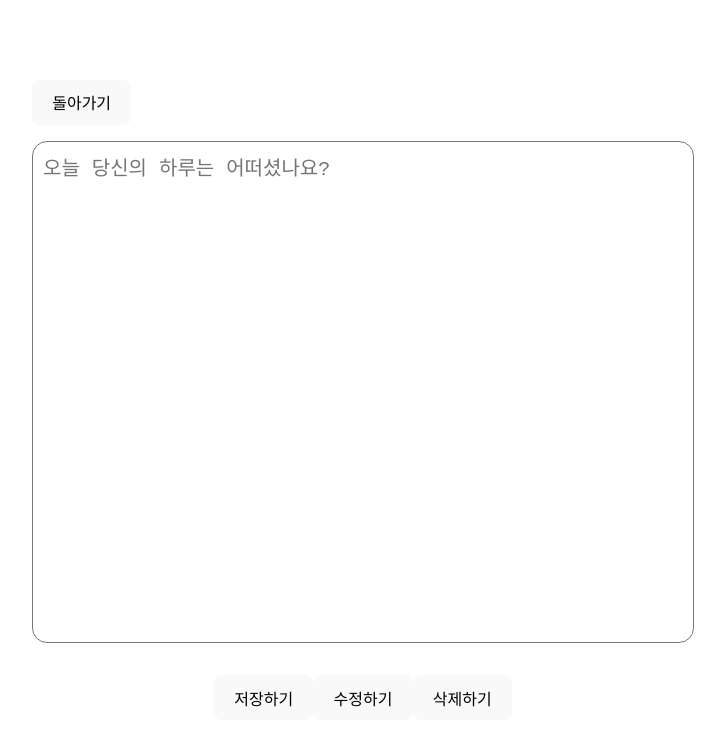
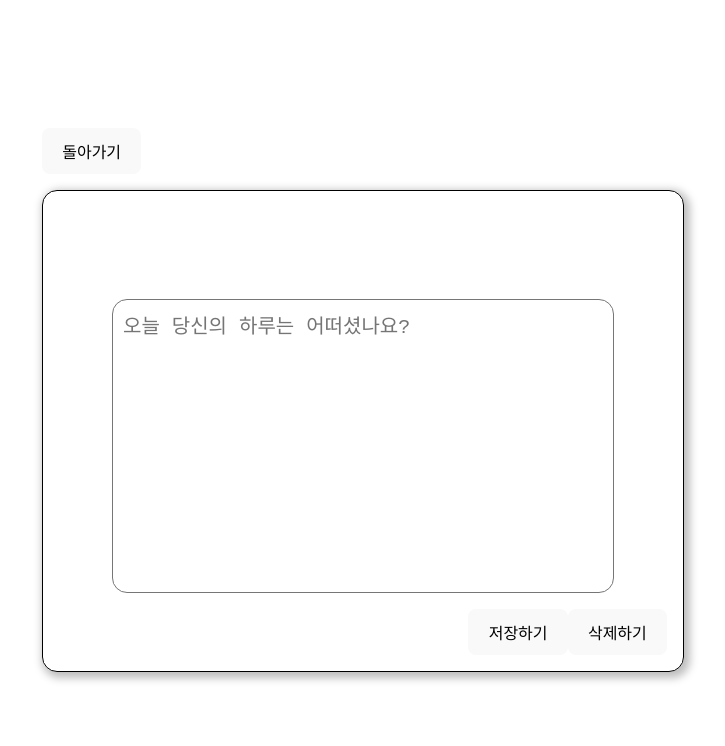
Before and after one commit to Db0111/Diary, a React (Vite) app in the folder diary/: page /diary/edit in a window 1280 px wide. Shown: the top 746 px of the page, without its empty margins (277-1002 px from the left). Built offline with nearby package versions, Linux system fonts and the light colour scheme.

Commit message:
일기 작성 페이지 스타일링 적용

```diff
--- a/diary/src/App.css
+++ b/diary/src/App.css
@@ -32,19 +32,35 @@
   font-family: sans-serif;
   font-size: 2rem;
 }
+.DiaryInputContainer {
+  display: flex;
+  flex-direction: column;
+  width: 40rem;
+  height: 30rem;
+  border: 1px solid black;
+  border-radius: 15px;
+  box-shadow: 3px 3px 8px 3px #bebebe;
 
+}
 .DiaryInput{
   font-size: 1rem;
   display: flex;
-  width: 40rem;
-  height: 30rem;
+  margin: auto;
+  width: 30rem;
+  height: 17rem;
   resize: none;
   border-radius: 15px;
   border-width: 1px;
   padding: 10px;
-  margin-bottom: 2rem;
+  margin-bottom: 1rem;
 }
 
 .DiaryInput::placeholder {
   font-size: 20px;
 }
+
+.buttonContainer {
+  display: flex;
+  justify-content: right;
+  margin: 0 1rem 1rem 0;
+}
--- a/diary/src/DiaryEditPage.jsx
+++ b/diary/src/DiaryEditPage.jsx
@@ -30,6 +30,7 @@ export function DiaryEdit() {
         }
     }
 
+
     const handleRemove = () => {
         // 직접 localStorage에 값에서 삭제
             localStorage.removeItem(date, text);
@@ -47,6 +48,7 @@ export function DiaryEdit() {
             {/* 누른 날짜 받아와서 상단에 띄우기 */}
             <div className='DiaryTitle'>
                 {date && <div className='ClickedDate'>{date}</div>}
+                {/* 달력으로 돌아가는 버튼*/}
                 <button onClick={ReturnCalendar}>돌아가기</button>
             </div>
 
@@ -58,19 +60,17 @@ export function DiaryEdit() {
                     value={text}
                     placeholder="오늘 당신의 하루는 어떠셨나요?"
                 ></textarea>
+                <div className="buttonContainer">
+                    <button onClick={handleSave}>저장하기</button>
+                    {/* Todo  일기에 이미 값이 있으면 수정 및 저장하기 로 텍스트 바뀌는 것*/}
+                    <button onClick={handleRemove}>삭제하기</button>
+                </div>
             </div>
 
-            <div className="button-container">
-                    {/* 달력으로 돌아가는 버튼*/}
-                <button onClick={handleSave}>저장하기</button>
-                <button>수정하기</button>
-                <button onClick={handleRemove}>삭제하기</button>
 
-            </div>
 
 
         </div>
 
-
     )
 }
```
